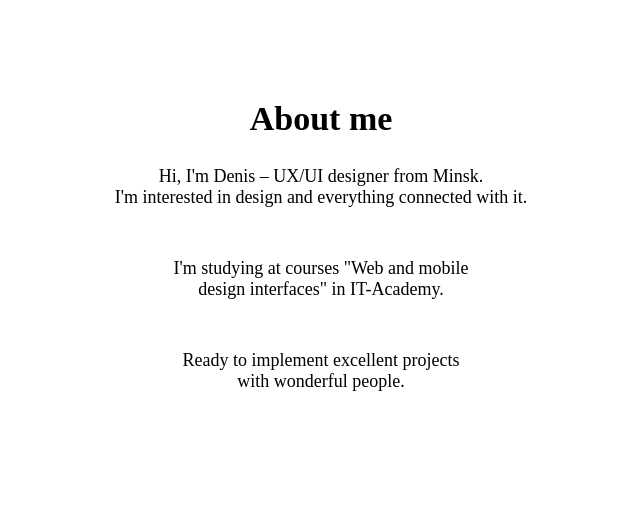
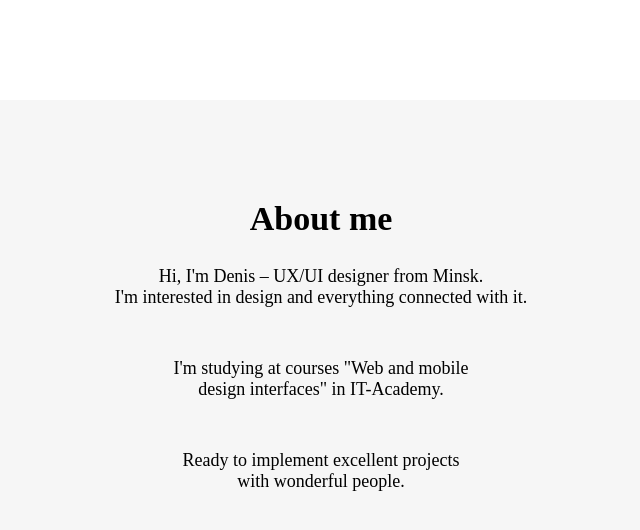
Before and after one commit to Vysserath/beetroot, a plain HTML site: page about-me/index.html in a window 1280 px wide. Shown: the whole page, without its empty margins (319-959 px from the left). Drawn offline with Linux system fonts and the light colour scheme.

Commit message:
lesson work-4

```diff
--- a/about-me/index.html
+++ b/about-me/index.html
@@ -8,7 +8,7 @@
     <link rel="stylesheet" href="src/css/style.css">
 </head>
 <body>
-    <section>
+    <section class="about-me-section">
         <h2 class="header-2" >About me</h2>
         <div class="about-me">
             <p class="about-me-text">Hi, I'm Denis – UX/UI designer from Minsk. <br> I'm interested in design and everything connected with it.  </p>
--- a/about-me/src/css/style.css
+++ b/about-me/src/css/style.css
@@ -3,8 +3,14 @@
     margin: 0;
 }
 
+.about-me-section {
+    background-color: #F6F6F6;
+    margin: 100px 0;
+    padding: 100px 0;
+}
+
 h2 {
-    margin: 100px 0 28px;
+    margin-bottom: 28px;
     text-align: center;
     font-size: 34px;
     font-weight: bold;
```
